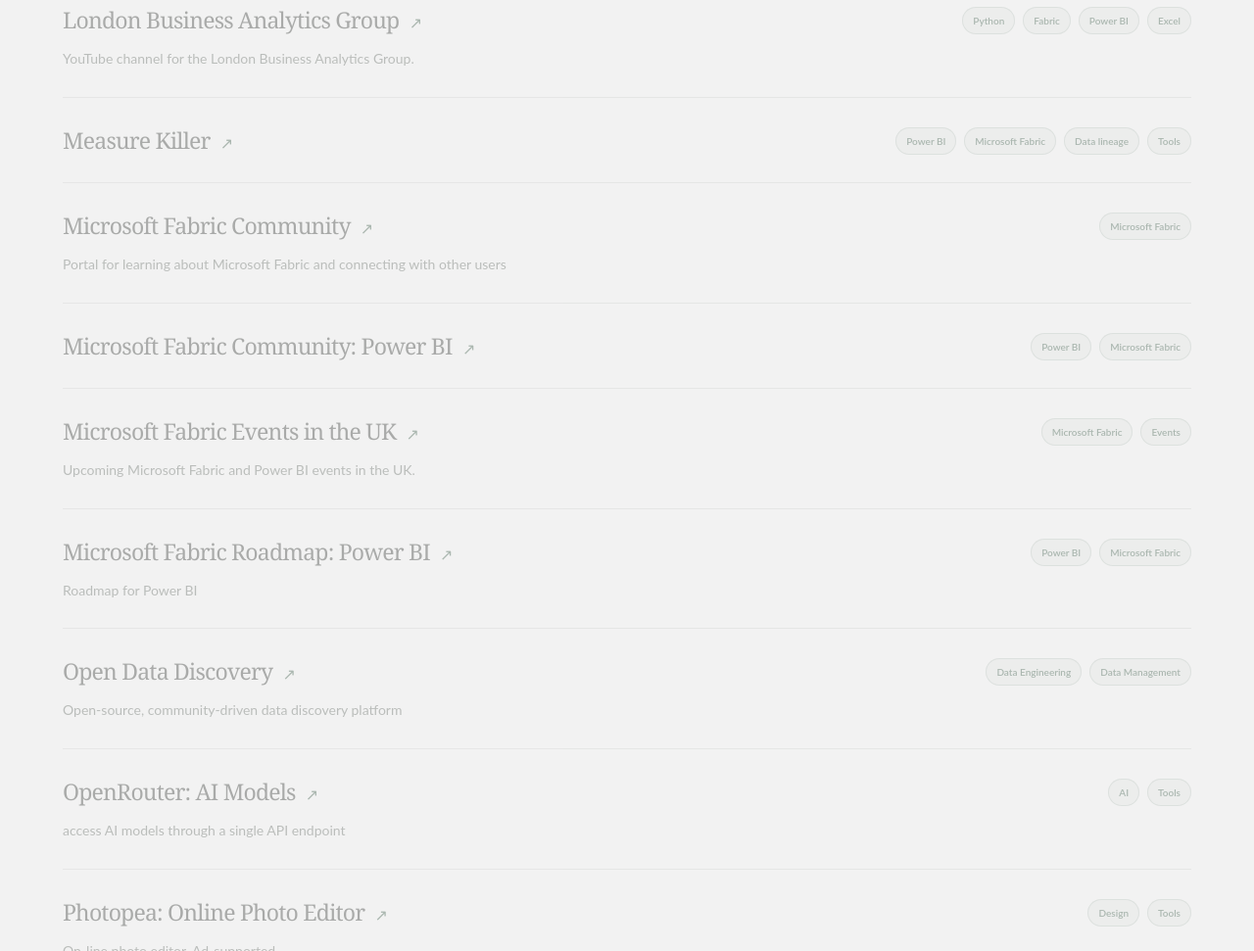
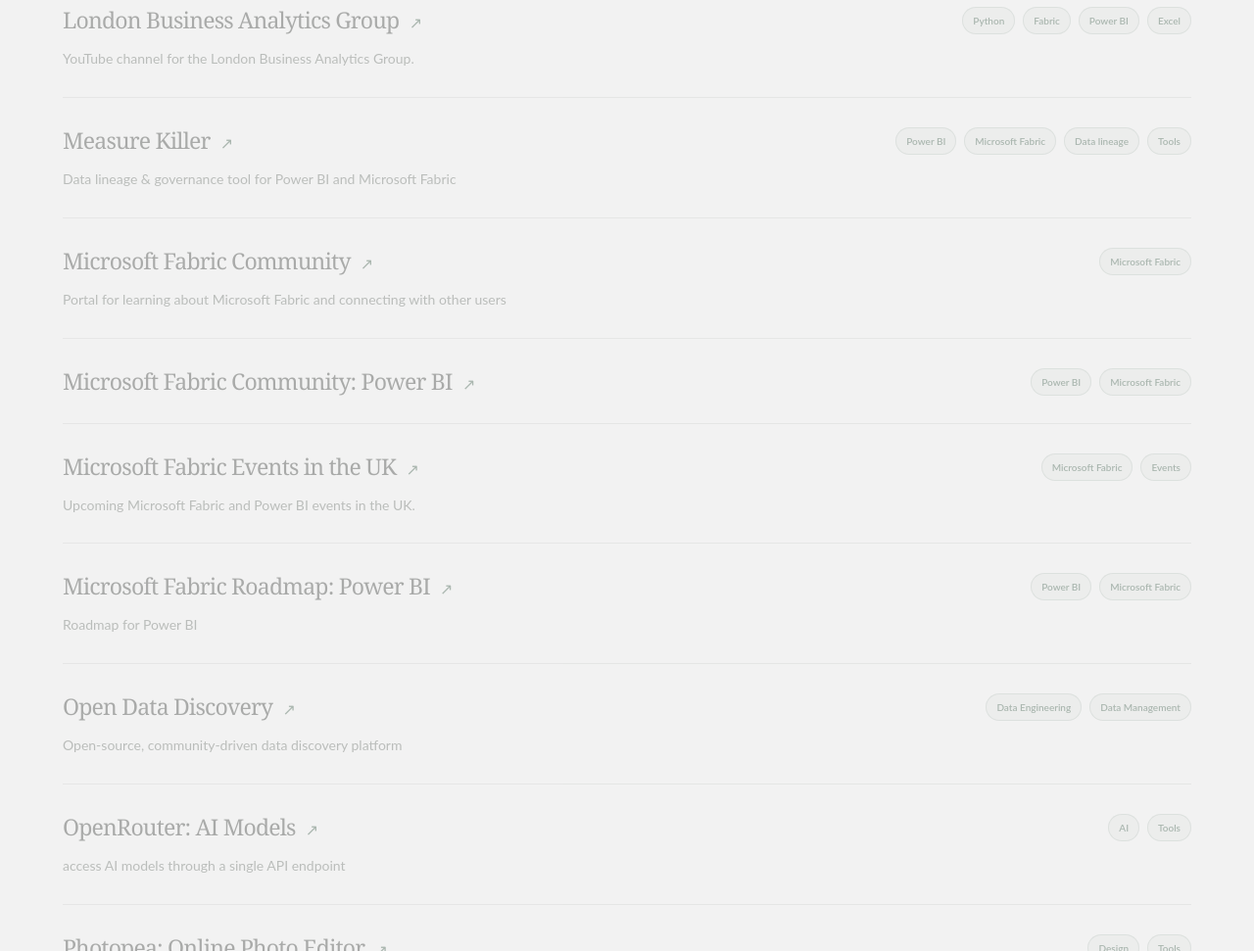
Before and after one commit to quinnphil/website, an Astro site: page /bookmarks in a window 1280 px wide. Shown: the part 2647-3618 px from the top of the page at 98% size. Built offline with nearby package versions, Linux system fonts and the light colour scheme; Astro itself is replaced by a stand-in of ours.

Commit message:
Update Measure Killer comment

```diff
--- a/src/content/bookmarks/measure-killer.md
+++ b/src/content/bookmarks/measure-killer.md
@@ -2,5 +2,5 @@
 title: "Measure Killer"
 url: "https://measurekiller.com/"
 tags: ["Power BI", "Microsoft Fabric", "Data lineage", "Tools"]
-comments: "Data lineage & governance tool for Power BI and Microsoft Fabric"
+comment: "Data lineage & governance tool for Power BI and Microsoft Fabric"
 ---
```
